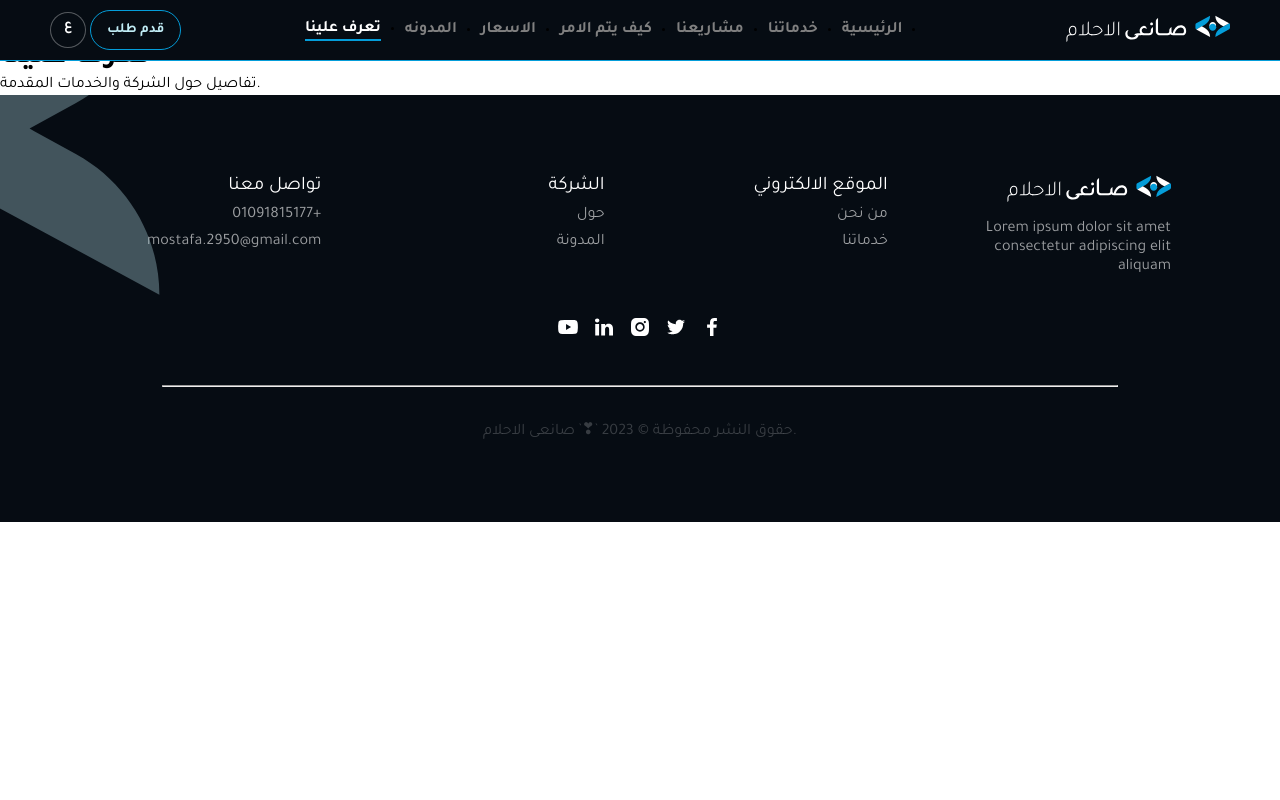
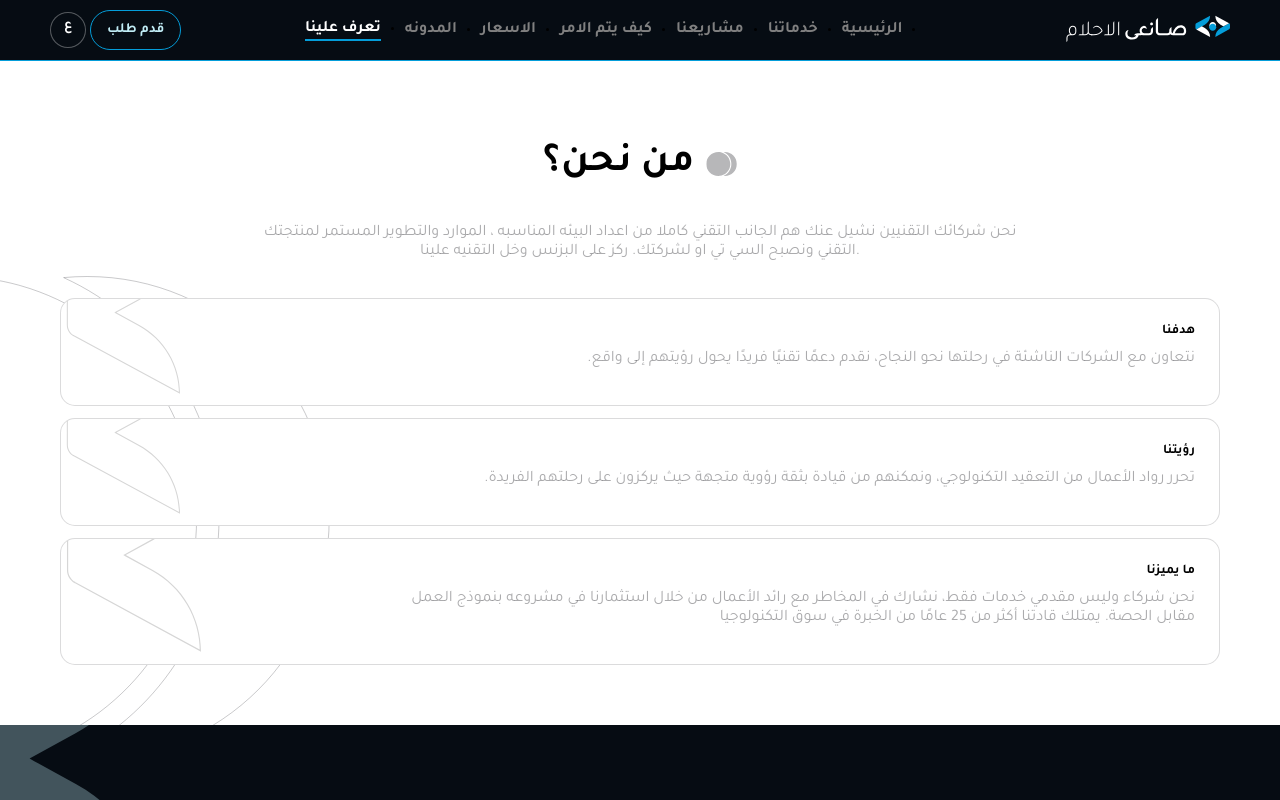
Before and after one commit to mosayed40/Dream-makers, a React (Vite) app: page /about in a window 1280 px wide. Shown: the top 800 px of the page. Built offline with nearby package versions, Linux system fonts and the light colour scheme.

Commit message:
construction about page

```diff
--- a/src/pages/about-Us/AboutUs.jsx
+++ b/src/pages/about-Us/AboutUs.jsx
@@ -1,13 +1,46 @@
+import ComponentTitle from "../../comp/ComponentTitle";
+import styles from "./AboutUs.module.css";
 export default function About() {
   return (
-    <div className="about">
-      <h1>test about us page</h1>
-      <div className="about__container">
-        <h1>تعرف علينا</h1>
-        <div className="about__content">
-          <p>تفاصيل حول الشركة والخدمات المقدمة.</p>
-        </div>
+    <div className={styles.about}>
+      <div className={styles.Container}>
+        <ComponentTitle title1={"من نحن؟"} />
+        <p className={styles.text}>
+          نحن شركائك التقنيين نشيل عنك هم الجانب التقني كاملا من اعداد البيئه
+          المناسبه ، الموارد والتطوير المستمر لمنتجتك التقني ونصبح السي تي او
+          لشركتك. ركز على البزنس وخل التقنيه علينا.
+        </p>
+        <OurFeatures />
       </div>
+      <img src="../assets/images/photos/Group 3.svg" className={styles.img} />
     </div>
   );
 }
+
+function OurFeatures() {
+  const data = [
+    {
+      title: "هدفنا",
+      text: "نتعاون مع الشركات الناشئة في رحلتها نحو النجاح، نقدم دعمًا تقنيًا فريدًا يحول رؤيتهم إلى واقع.",
+    },
+    {
+      title: "رؤيتنا",
+      text: "تحرر رواد الأعمال من التعقيد التكنولوجي، ونمكنهم من قيادة بثقة رؤوية متجهة حيث يركزون على رحلتهم الفريدة.",
+    },
+    {
+      title: "ما يميزنا ",
+      text: " نحن شركاء وليس مقدمي خدمات فقط، نشارك في المخاطر مع رائد الأعمال من خلال استثمارنا في مشروعه بنموذج العمل مقابل الحصة. يمتلك قادتنا أكثر من 25 عامًا من الخبرة في سوق التكنولوجيا",
+    },
+  ];
+  return (
+    <>
+      {data.map((itme, index) => (
+        <div className={styles.Features} key={index}>
+          <h5>{itme.title}</h5>
+          <p>{itme.text}</p>
+          <img src="/assets/icons/icon/iconGroup.svg" />
+        </div>
+      ))}
+    </>
+  );
+}
--- a/src/pages/about-Us/AboutUs.module.css
+++ b/src/pages/about-Us/AboutUs.module.css
@@ -0,0 +1,64 @@
+.about {
+  position: relative;
+  padding: 140px 60px 60px 60px;
+}
+.Container {
+  display: flex;
+  flex-direction: column;
+  justify-content: center;
+  align-items: center;
+  gap: 12px;
+}
+.Container p {
+  color: #20202660;
+}
+.img {
+  position: absolute;
+  top: 38%;
+  left: 0;
+  z-index: -10;
+}
+.text {
+  width: 70%;
+  padding: 24px 16px;
+  text-align: center;
+}
+.Features {
+  position: relative;
+  width: 100%;
+  direction: rtl;
+  padding: 24px;
+  display: flex;
+  flex-direction: column;
+  gap: 10px;
+  border-radius: 15px;
+  border: 1px solid #20202629;
+  background: #fff;
+  z-index: 3;
+  overflow: hidden;
+}
+.Features p {
+  padding-bottom: 12px;
+  padding-left: 28%;
+}
+.Features img {
+  height: 90%;
+  position: absolute;
+  top: 0;
+  left: 5px;
+}
+
+@media screen and (max-width: 650px) {
+  .about {
+    padding: 70px 30px;
+  }
+  .text {
+    width: 100%;
+  }
+  .Features img {
+    height: 60%;
+  }
+  .Features p {
+    padding: 8px;
+  }
+}
--- a/src/pages/blog-page/Blog.jsx
+++ b/src/pages/blog-page/Blog.jsx
@@ -10,6 +10,7 @@ export default function Blog() {
         <Options />
       </div>
       <LatestArticles />
+      <img src="../assets/images/photos/Group 3.svg" className={styles.img} />
     </div>
   );
 }
--- a/src/pages/blog-page/Blog.module.css
+++ b/src/pages/blog-page/Blog.module.css
@@ -5,6 +5,15 @@
   align-items: center;
   flex-direction: column;
   gap: 32px;
+  position: relative;
+}
+.img {
+  position: absolute;
+  height: 50%;
+  width: 30%;
+  top: 29%;
+  left: 0;
+  z-index: -10;
 }
 .latestArticles {
   display: grid;
```
